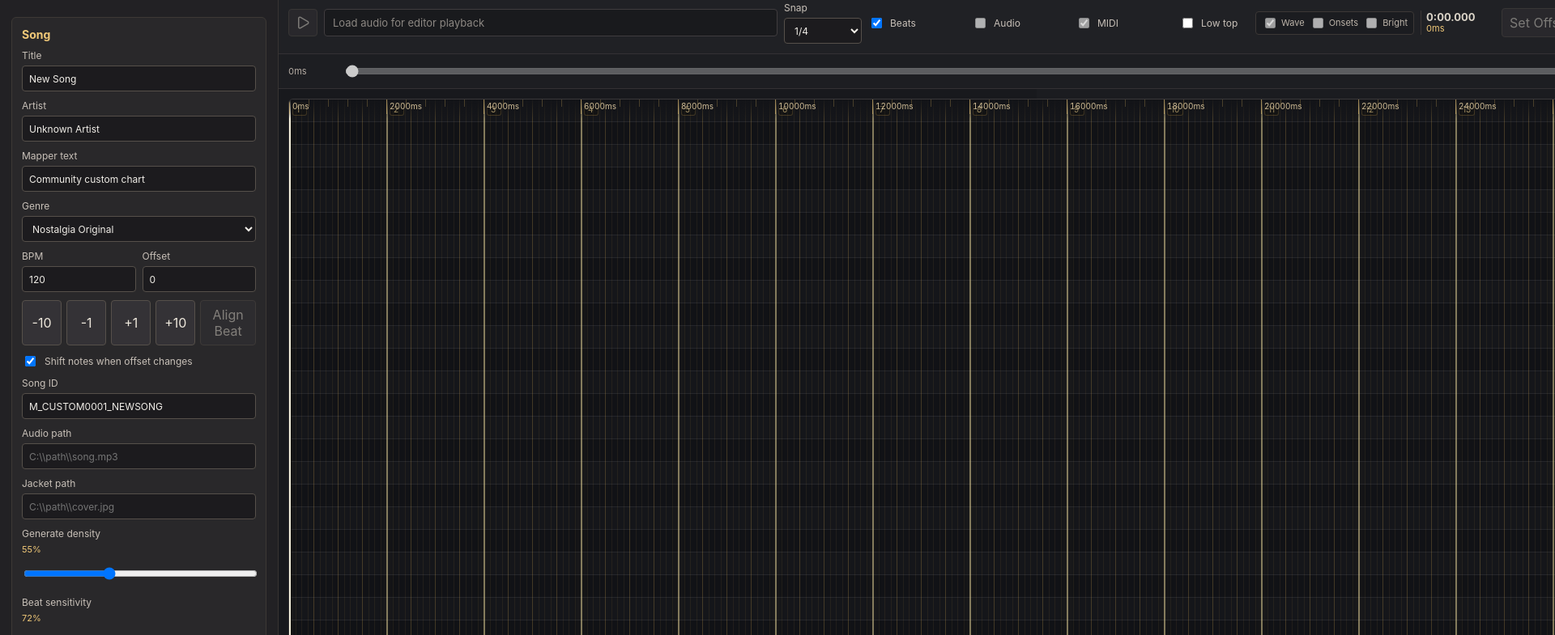
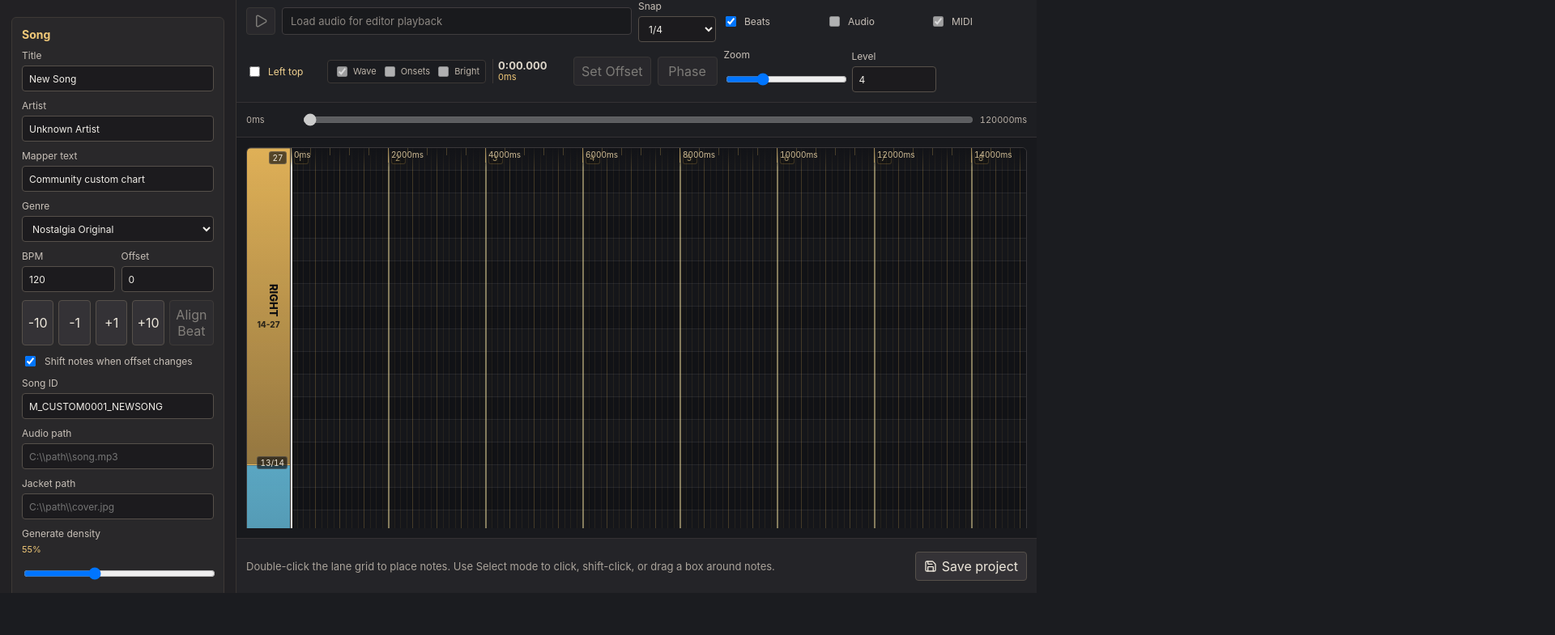
Before and after one commit to Chris8115/Nostalgia-Chart-Maker, a React app: page / in a window 1280 px wide. Shown: the part 67-852 px from the top of the page at 81% size, 1920 px wide, since content can reach past the window. After the commit the page ends 800 px from the top, so only its background shows below. Built offline with nearby package versions, Linux system fonts and the light colour scheme.

Commit message:
Improve editor fit and keyboard orientation display

```diff
--- a/src/ui/main.tsx
+++ b/src/ui/main.tsx
@@ -940,7 +940,7 @@
           <label className="transportToggle"><input type="checkbox" checked={showBeatGuide} onChange={(e) => setShowBeatGuide(e.target.checked)} /> Beats</label>
           <label className="transportToggle"><input type="checkbox" checked={showAudioGuide} onChange={(e) => toggleAudioGuide(e.target.checked)} disabled={!audioFile} /> Audio</label>
           <label className="transportToggle"><input type="checkbox" checked={showMidiGuide} onChange={(e) => setShowMidiGuide(e.target.checked)} disabled={midiGuide.length === 0} /> MIDI</label>
-          <label className="transportToggle wideToggle"><input type="checkbox" checked={lowKeysOnTop} onChange={(e) => setLowKeysOnTop(e.target.checked)} /> Low top</label>
+          <label className="transportToggle orientationToggle" title="Flip the editor display so left-hand low keys appear above right-hand high keys. Exported key numbers stay unchanged."><input type="checkbox" checked={lowKeysOnTop} onChange={(e) => setLowKeysOnTop(e.target.checked)} /> Left top</label>
           {midiGuide.length > 0 ? <span className="midiGuideCount" title="Parsed MIDI notes">{midiGuide.length} MIDI notes</span> : null}
           <div className="audioLayerToggles" aria-label="Audio guide layers">
             <label title="Teal waveform energy"><input type="checkbox" checked={showAudioWaveform} onChange={(e) => setShowAudioWaveform(e.target.checked)} disabled={!showAudioGuide} /> Wave</label>
@@ -975,6 +975,8 @@
         </section>
 
         <section className="editorShell">
+          <div className="editorGrid">
+            <KeyboardRail lowKeysOnTop={lowKeysOnTop} />
             <div className="timeline" ref={timelineRef} onDoubleClick={addNoteFromPointer}>
               <div className="timelineInner" style={{ width: totalWidth, height: timelineHeight }}>
                 {showAudioGuide ? <AudioGuide points={audioGuide} pxPerMs={pxPerMs} width={totalWidth} height={timelineHeight} layers={{ waveform: showAudioWaveform, onsets: showAudioOnsets, brightness: showAudioBrightness }} /> : null}
@@ -1011,6 +1013,7 @@
                 {boxSelection ? <div className="boxSelection" style={boxStyle(boxSelection)} /> : null}
               </div>
             </div>
+          </div>
         </section>
 
         <footer className="inspector">
@@ -1279,6 +1282,26 @@
   return <canvas ref={canvasRef} className="midiGuide" aria-hidden="true" />;
 });
 
+function KeyboardRail({ lowKeysOnTop }: { lowKeysOnTop: boolean }) {
+  const leftTop = laneTopForRange(0, 13, lowKeysOnTop);
+  const rightTop = laneTopForRange(14, 27, lowKeysOnTop);
+  return (
+    <aside className="keyboardRail" style={{ height: timelineHeight }} aria-label="Keyboard hand zones">
+      <div className="keyZone leftZone" style={{ top: leftTop, height: laneWidth * 14 }}>
+        <span>Left</span>
+        <small>0-13</small>
+      </div>
+      <div className="keyZone rightZone" style={{ top: rightTop, height: laneWidth * 14 }}>
+        <span>Right</span>
+        <small>14-27</small>
+      </div>
+      <div className="keyRailHint topHint">{lowKeysOnTop ? "0" : "27"}</div>
+      <div className="keyRailHint midHint">13/14</div>
+      <div className="keyRailHint bottomHint">{lowKeysOnTop ? "27" : "0"}</div>
+    </aside>
+  );
+}
+
 type AudioGuideLayers = {
   waveform: boolean;
   onsets: boolean;
--- a/src/ui/styles.css
+++ b/src/ui/styles.css
@@ -4,10 +4,17 @@
 
 body {
   margin: 0;
-  min-width: 980px;
   color: #e8e4d8;
   background: #1b1c20;
   font-family: Inter, ui-sans-serif, system-ui, -apple-system, BlinkMacSystemFont, "Segoe UI", sans-serif;
+}
+
+html,
+body,
+#root {
+  width: 100%;
+  height: 100%;
+  overflow: hidden;
 }
 
 button,
@@ -18,8 +25,11 @@
 
 .app {
   display: grid;
-  grid-template-columns: 344px minmax(0, 1fr);
-  min-height: 100vh;
+  grid-template-columns: clamp(292px, 18vw, 344px) minmax(0, 1fr);
+  width: 100%;
+  height: 100dvh;
+  min-width: 0;
+  overflow: hidden;
 }
 
 .sidebar {
@@ -27,6 +37,8 @@
   flex-direction: column;
   gap: 12px;
   padding: 14px;
+  min-height: 0;
+  overflow: auto;
   border-right: 1px solid #383432;
   background: #222124;
 }
@@ -383,7 +395,9 @@
   display: grid;
   grid-template-rows: auto auto auto minmax(0, 1fr) auto;
   min-width: 0;
-  min-height: 100vh;
+  min-height: 0;
+  height: 100dvh;
+  overflow: hidden;
   background: #18191d;
 }
 
@@ -464,14 +478,21 @@
   display: flex;
   align-items: center;
   justify-content: space-between;
+  flex-wrap: wrap;
   gap: 12px;
   padding: 10px 12px;
   border-bottom: 1px solid #343134;
   background: #242428;
 }
 
+.tabs {
+  flex: 1 1 360px;
+  min-width: 0;
+  flex-wrap: wrap;
+}
+
 .tabs button {
-  min-width: 92px;
+  min-width: 88px;
   justify-content: space-between;
   text-transform: capitalize;
 }
@@ -490,6 +511,7 @@
 }
 
 .actions {
+  flex: 0 1 auto;
   flex-wrap: wrap;
   justify-content: flex-end;
 }
@@ -526,13 +548,17 @@
 }
 
 .transport {
+  flex-wrap: wrap;
   padding: 10px 12px;
   border-bottom: 1px solid #343134;
   background: #202125;
 }
 
 .transport audio {
-  width: min(560px, 45vw);
+  flex: 1 1 360px;
+  width: auto;
+  min-width: 260px;
+  max-width: 560px;
   height: 34px;
 }
 
@@ -580,8 +606,9 @@
   gap: 7px;
 }
 
-.transportToggle.wideToggle {
-  width: 86px;
+.transportToggle.orientationToggle {
+  width: 92px;
+  color: #f0d190;
 }
 
 .transportToggle input {
@@ -625,7 +652,9 @@
 .emptyAudio {
   display: flex;
   align-items: center;
-  width: min(560px, 45vw);
+  flex: 1 1 360px;
+  min-width: 260px;
+  max-width: 560px;
   height: 34px;
   padding: 0 10px;
   color: #8c8782;
@@ -662,9 +691,19 @@
 }
 
 .editorShell {
+  display: grid;
   min-width: 0;
   min-height: 0;
   padding: 12px;
+  overflow: hidden;
+}
+
+.editorGrid {
+  display: grid;
+  grid-template-columns: 54px minmax(0, 1fr);
+  min-width: 0;
+  min-height: 0;
+  overflow: hidden;
 }
 
 .timeline {
@@ -675,6 +714,82 @@
   border: 1px solid #3a383a;
   border-radius: 6px;
   background: #111216;
+}
+
+.editorGrid .timeline {
+  border-radius: 0 6px 6px 0;
+}
+
+.keyboardRail {
+  position: relative;
+  overflow: hidden;
+  border: 1px solid #3a383a;
+  border-right: 0;
+  border-radius: 6px 0 0 6px;
+  background: #14151a;
+}
+
+.keyZone {
+  position: absolute;
+  left: 0;
+  right: 0;
+  display: grid;
+  place-content: center;
+  gap: 4px;
+  border-block: 1px solid rgba(255, 255, 255, 0.08);
+  text-align: center;
+  pointer-events: none;
+}
+
+.keyZone span {
+  writing-mode: vertical-rl;
+  text-orientation: mixed;
+  color: #0c0d10;
+  font-size: 13px;
+  font-weight: 800;
+  letter-spacing: 0;
+  text-transform: uppercase;
+}
+
+.keyZone small {
+  color: rgba(12, 13, 16, 0.82);
+  font-size: 10px;
+  font-weight: 800;
+}
+
+.leftZone {
+  background: linear-gradient(180deg, rgba(98, 182, 212, 0.9), rgba(98, 182, 212, 0.56));
+}
+
+.rightZone {
+  background: linear-gradient(180deg, rgba(240, 189, 92, 0.92), rgba(240, 189, 92, 0.58));
+}
+
+.keyRailHint {
+  position: absolute;
+  right: 4px;
+  min-width: 22px;
+  padding: 1px 3px;
+  color: #efe8db;
+  border: 1px solid rgba(239, 232, 219, 0.18);
+  border-radius: 3px;
+  background: rgba(13, 14, 18, 0.66);
+  font-size: 10px;
+  font-variant-numeric: tabular-nums;
+  text-align: center;
+}
+
+.topHint {
+  top: 4px;
+}
+
+.midHint {
+  top: calc(50% - 10px);
+  right: 3px;
+}
+
+.bottomHint {
+  bottom: 4px;
 }
 
 .timelineInner {
```
Lines whose indentation alone changed are shown as unchanged.
